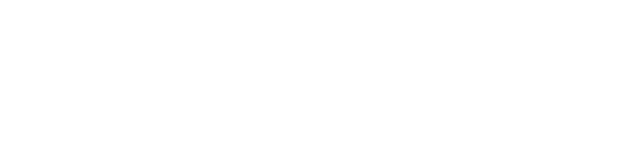
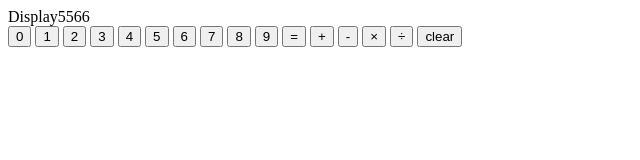
Before and after one commit to primovere/calculator, a plain HTML site: page index.html in a window 1280 px wide. Shown: the whole page, without its empty margins (0-640 px from the left). Drawn offline with Linux system fonts and the light colour scheme.

Commit message:
Add buttons and display

```diff
--- a/index.html
+++ b/index.html
@@ -7,6 +7,22 @@
     <title>Calculator</title>
   </head>
   <body>
-
+    <div>Display5566</div>
+    <button>0</button>
+    <button>1</button>
+    <button>2</button>
+    <button>3</button>
+    <button>4</button>
+    <button>5</button>
+    <button>6</button>
+    <button>7</button>
+    <button>8</button>
+    <button>9</button>
+    <button>=</button>
+    <button>+</button>
+    <button>-</button>
+    <button>×</button>
+    <button>÷</button>
+    <button>clear</button>
   </body>
 </html>
```
